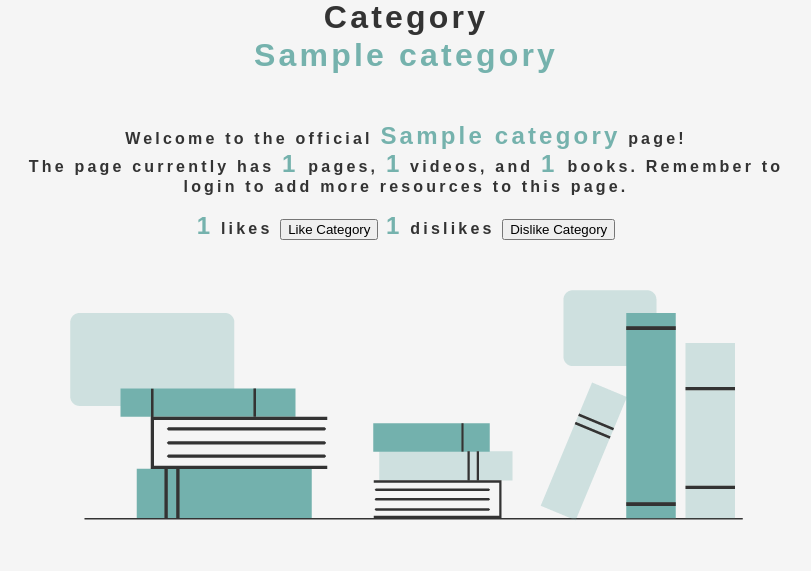
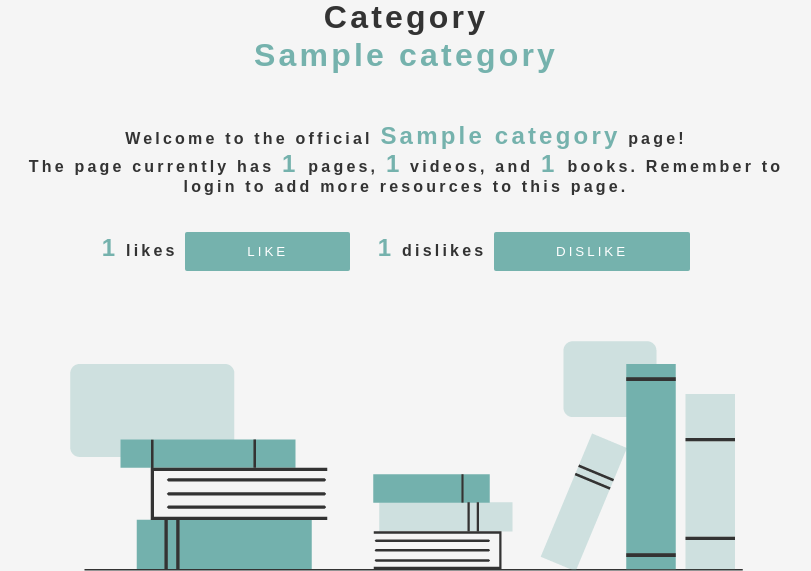
Before and after one commit to ITECH-Snakely/Rango-Team-Project, a Django app: a page that uses tango_with_django_project/templates/rango/category.html in a window 1280 px wide. Shown: the part 81-652 px from the top of the page, without its empty margins (234-1045 px from the left). Run offline with Django 3.2, Linux system fonts and the light colour scheme; a user stored in the database is signed in; tables that the repository leaves empty hold one stand-in row (values such as "Sample post").

Commit message:
Videos to Home Page and Added design to buttons

```diff
--- a/tango_with_django_project/rango/views.py
+++ b/tango_with_django_project/rango/views.py
@@ -15,6 +15,7 @@ import json, random
 def index(request):
     category_list = Category.objects.order_by('-likes')[:5]
     page_list = Page.objects.order_by('-views')[:5]
+    video_list = Video.objects.order_by('-views')[:10]
 
     ranNum = random.randint(1,5)
     obj = Quote.objects.get(id=ranNum)
@@ -27,6 +28,7 @@ def index(request):
     context_dict['boldmessage'] = 'Crunchy, creamy, cookie, candy, cupcake!'
     context_dict['categories'] = category_list
     context_dict['pages'] = page_list
+    context_dict['videos'] = video_list
     context_dict['quote'] = obj.text
 
     visitor_cookie_handler(request)
--- a/tango_with_django_project/static/css/layout.css
+++ b/tango_with_django_project/static/css/layout.css
@@ -130,7 +130,7 @@ form{
     margin: 60px auto 0px auto;
 }
 
-input[type= "submit"]{
+input[type= "submit"], #like_btn, #dislike_btn{
  color: white;
  font-weight:400;
  letter-spacing: 3px;
--- a/tango_with_django_project/templates/rango/category.html
+++ b/tango_with_django_project/templates/rango/category.html
@@ -38,7 +38,7 @@
                 likeData-categoryid="{{ category.id }}"
                 class="btn btn-primary btn-sm"
                 type="button">
-                Like Category
+                Like
             </button>
         {% endif %}
         <strong id="dislike_count" class = green>{{ category.dislikes }}</strong> dislikes
@@ -47,7 +47,7 @@
                 dislikeData-categoryid="{{ category.id }}"
                 class="btn btn-primary btn-sm"
                 type="button">
-                Dislike Category
+                Dislike
             </button>
         {% endif %}
 
```
Also changed, not shown: tango_with_django_project/templates/rango/index.html (+14 -0 lines).
